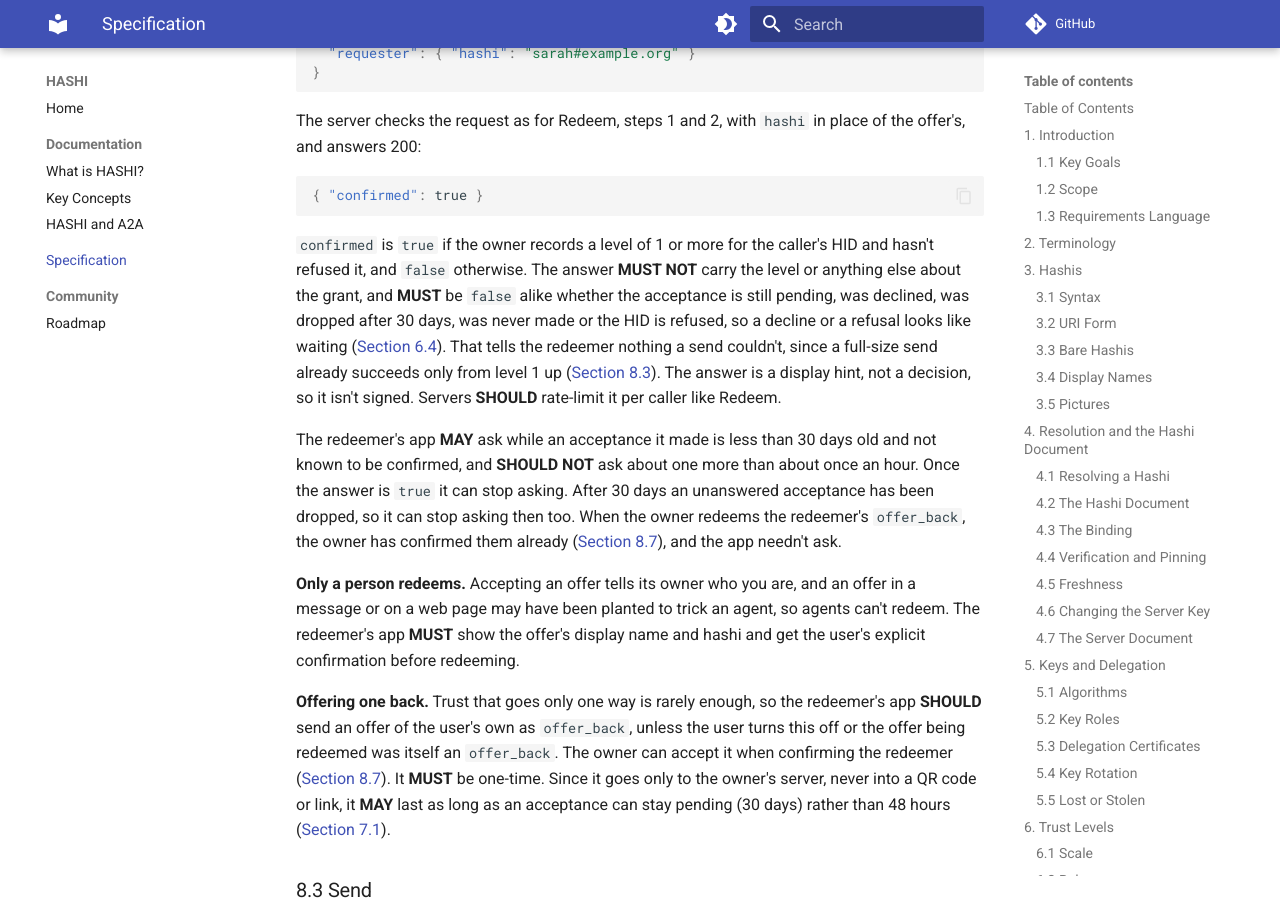
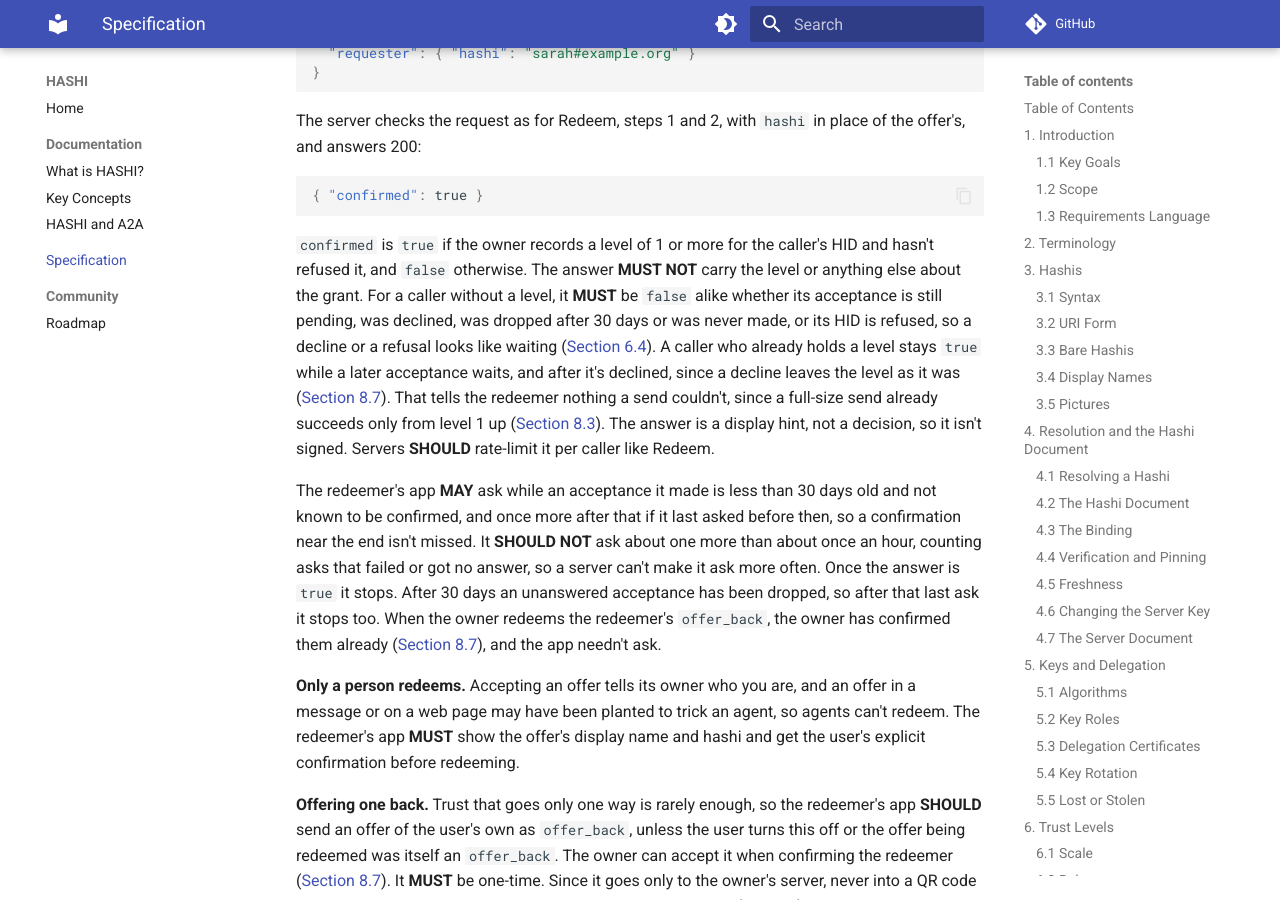
Before and after one commit to hashi-project/HASHI, an MkDocs documentation site: the page built from docs/specification.md, in a window 1280 px wide and 900 px high, scrolled down 24220 px. Built offline with MkDocs 1.6.1 and Material for MkDocs 9.7.7, drawn with Linux system fonts in a browser that asks for light colours; comment, search, counter and statistics services are not loaded; some of the changed text lies outside the part shown.

Commit message:
Redeem status: fix the MUST for callers with a level, ask once after 30 days, say what asking reveals
From the pre-ship review:
- The MUST that every case answers false applied only to callers without
  a level. Someone already at level 1 or more stays true while a later
  acceptance waits, as the definition and the server say.
- Apps ask once more after 30 days, so a late confirmation isn't missed,
  and failed asks count towards the hourly limit.
- Section 13 and ADR-0002 now say that asking tells the owner's server
  when the app is in use, and from where, for up to 30 days.

Co-Authored-By: Claude Opus 5.5 <noreply@anthropic.com>

````diff
--- a/docs/specification.md
+++ b/docs/specification.md
@@ -691,9 +691,9 @@ The server checks the request as for Redeem, steps 1 and 2, with `hashi` in plac
 { "confirmed": true }
 ```
 
-`confirmed` is `true` if the owner records a level of 1 or more for the caller's HID and hasn't refused it, and `false` otherwise. The answer **MUST NOT** carry the level or anything else about the grant, and **MUST** be `false` alike whether the acceptance is still pending, was declined, was dropped after 30 days, was never made or the HID is refused, so a decline or a refusal looks like waiting ([Section 6.4](#64-zero-is-zero)). That tells the redeemer nothing a send couldn't, since a full-size send already succeeds only from level 1 up ([Section 8.3](#83-send)). The answer is a display hint, not a decision, so it isn't signed. Servers **SHOULD** rate-limit it per caller like Redeem.
+`confirmed` is `true` if the owner records a level of 1 or more for the caller's HID and hasn't refused it, and `false` otherwise. The answer **MUST NOT** carry the level or anything else about the grant. For a caller without a level, it **MUST** be `false` alike whether its acceptance is still pending, was declined, was dropped after 30 days or was never made, or its HID is refused, so a decline or a refusal looks like waiting ([Section 6.4](#64-zero-is-zero)). A caller who already holds a level stays `true` while a later acceptance waits, and after it's declined, since a decline leaves the level as it was ([Section 8.7](#87-grants)). That tells the redeemer nothing a send couldn't, since a full-size send already succeeds only from level 1 up ([Section 8.3](#83-send)). The answer is a display hint, not a decision, so it isn't signed. Servers **SHOULD** rate-limit it per caller like Redeem.
 
-The redeemer's app **MAY** ask while an acceptance it made is less than 30 days old and not known to be confirmed, and **SHOULD NOT** ask about one more than about once an hour. Once the answer is `true` it can stop asking. After 30 days an unanswered acceptance has been dropped, so it can stop asking then too. When the owner redeems the redeemer's `offer_back`, the owner has confirmed them already ([Section 8.7](#87-grants)), and the app needn't ask.
+The redeemer's app **MAY** ask while an acceptance it made is less than 30 days old and not known to be confirmed, and once more after that if it last asked before then, so a confirmation near the end isn't missed. It **SHOULD NOT** ask about one more than about once an hour, counting asks that failed or got no answer, so a server can't make it ask more often. Once the answer is `true` it stops. After 30 days an unanswered acceptance has been dropped, so after that last ask it stops too. When the owner redeems the redeemer's `offer_back`, the owner has confirmed them already ([Section 8.7](#87-grants)), and the app needn't ask.
 
 **Only a person redeems.** Accepting an offer tells its owner who you are, and an offer in a message or on a web page may have been planted to trick an agent, so agents can't redeem. The redeemer's app **MUST** show the offer's display name and hashi and get the user's explicit confirmation before redeeming.
 
@@ -1192,6 +1192,7 @@ Agents never need to accept inbound connections. They only connect out, to HASHI
 - **Wake-ups say nothing.** A wake-up notice carries no part of a message, so push services learn only that something changed.
 - **A `nah` is just a `nah`.** It carries no reason, and a per-HID refusal looks the same as any other ([Section 6.4](#64-zero-is-zero)).
 - **Offers carry only the issuer's own details.** They name no level, and nothing in the protocol tells a redeemer the level the owner confirmed. A redeemer can ask only whether they've been confirmed ([Section 8.2](#82-redeem)), which a send would show them anyway, and a decline looks the same as waiting.
+- **Asking whether you were confirmed can track.** Until the answer is `true`, the redeemer's app asks the owner's server from time to time for up to 30 days, which tells that server roughly when the app is in use, and from what address, even after a decline. Apps keep to about once an hour and stop as soon as they know ([Section 8.2](#82-redeem)).
 - **Domain hashis reveal affiliation.** `john#my.domain` tells people where John works. For personal use, a hashi on a provider's domain gives more privacy.
 - **Check your devices.** Implementations **SHOULD** let owners list, and revoke in one step, every device, agent and grant, in case someone else set up or still has access to one of them.
 
````
Also changed, not shown: adrs/0002-redeem-status.md (+3 -2 lines), 1 other file.
